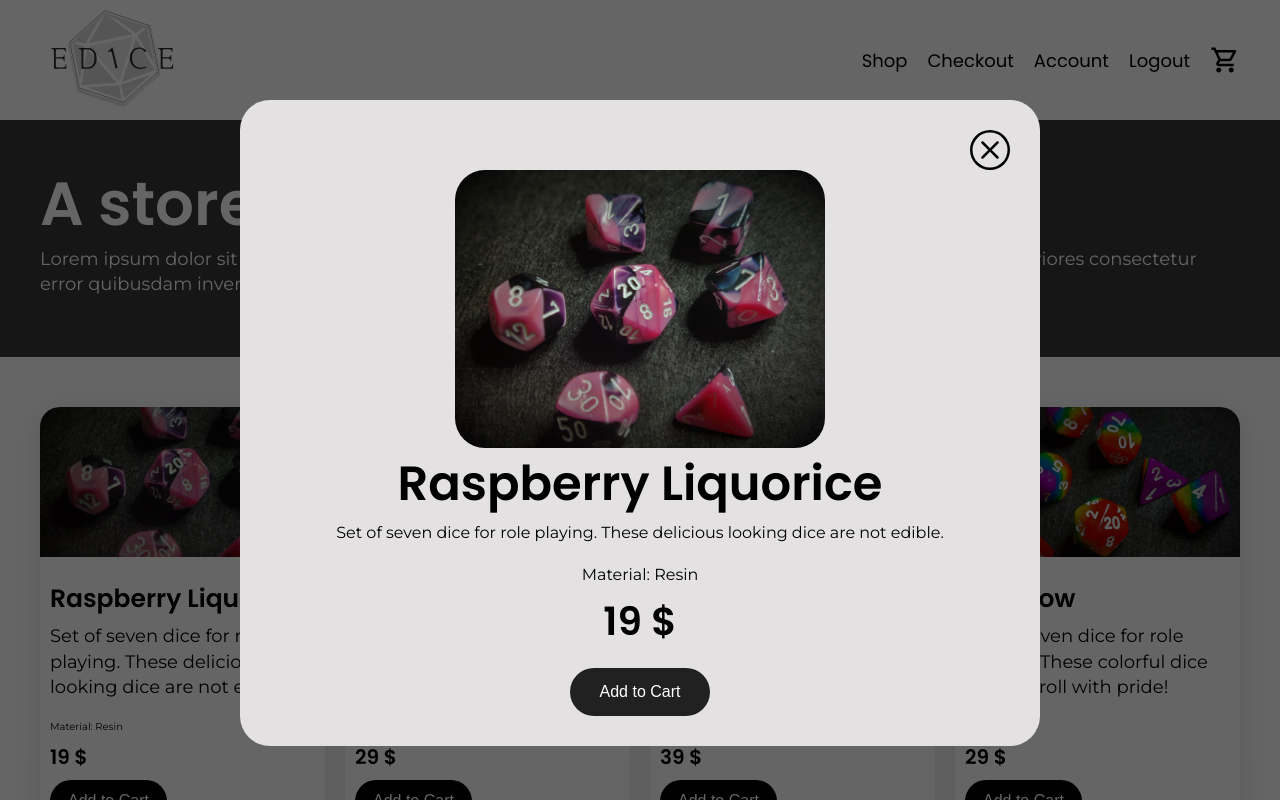
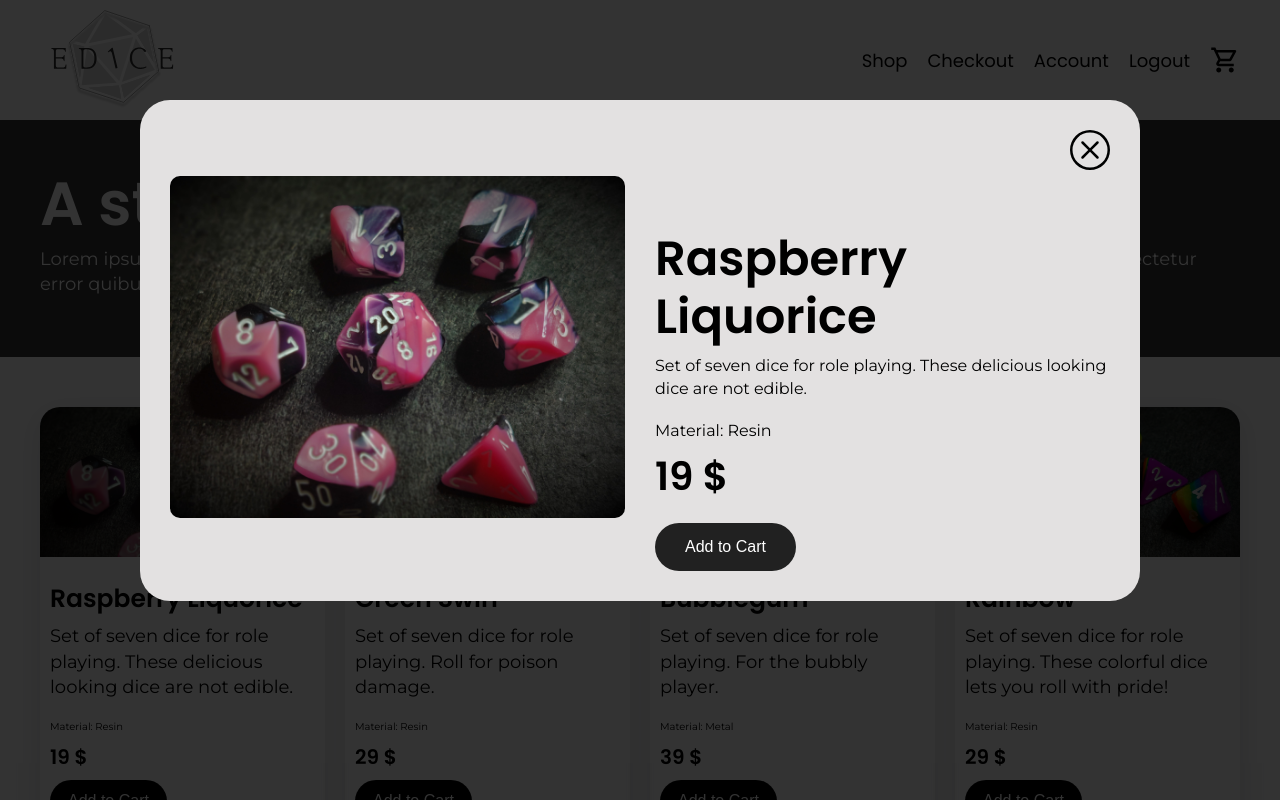
Before and after one commit to kajberg84/E-Dice, a React (Create React App) app: page / in a window 1280 px wide. Both pictures are taken after a click on the element 182 px from the left and 485 px from the top of the page. Shown: the top 800 px of the page. Built offline with nearby package versions, Linux system fonts and the light colour scheme.

Commit message:
Förbättrade design för productmodal

```diff
--- a/src/components/productmodal/ProductModal.jsx
+++ b/src/components/productmodal/ProductModal.jsx
@@ -8,6 +8,11 @@ export const ProductModal = ({ product, closeModal }) => {
   return ReactDOM.createPortal(
     <div className={styles.modal_backdrop}>
       <div className={styles.modal}>
+        <div className={styles.modal_img_wrapper}>
+          <img src={product.img} alt={product.title} />
+        </div>
+
+        <div className={styles.modal_content_container}>
           <div className={styles.modal_close}>
             <img
               src={icon}
@@ -16,19 +21,20 @@ export const ProductModal = ({ product, closeModal }) => {
               onClick={closeModal}
             />
           </div>
-        <div className={styles.modal_img_wrapper}>
-          <img src={product.img} alt={product.title} />
-        </div>
+
           <div className={styles.modal_content_wrapper}>
             <h2 className={styles.modal_title}>{product.title}</h2>
             <p className={styles.modal_description}>{product.description}</p>
-          <p className={styles.modal_material}>Material: {product.material}</p>
+            <p className={styles.modal_material}>
+              Material: {product.material}
+            </p>
             <h3 className={styles.modal_price}>{product.price} $</h3>
             <button className={styles.modal_add_to_cart_button}>
               Add to Cart
             </button>
           </div>
         </div>
+      </div>
     </div>,
     document.getElementById('modal-root')
   );
--- a/src/components/productmodal/ProductModal.module.css
+++ b/src/components/productmodal/ProductModal.module.css
@@ -4,27 +4,32 @@
   right: 0;
   width: 100%;
   height: 100%;
-  background-color: rgba(0, 0, 0, 0.605);
+  background-color: rgba(0, 0, 0, 0.801);
 }
 
 .modal {
   padding: 30px;
-  max-width: 800px;
+  max-width: 1000px;
   margin: 100px auto;
   background-color: #e3e1e1;
   border-radius: 30px;
   z-index: 1000;
-  text-align: center;
+  display: grid;
+  grid-template-columns: 1fr 1fr;
+  gap: 30px;
+  min-height: 60vh;
 }
 
 .modal_img_wrapper {
-  width: 50%;
-  margin: 0 auto;
-  border-radius: 30px;
+  margin: auto 0;
 }
 
 .modal_img_wrapper img {
-  border-radius: 30px;
+  border-radius: 10px;
+}
+
+.modal_content_wrapper {
+  margin-top: 60px;
 }
 
 .modal_add_to_cart_button {
```
Lines whose indentation alone changed are shown as unchanged.
